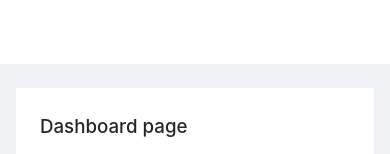
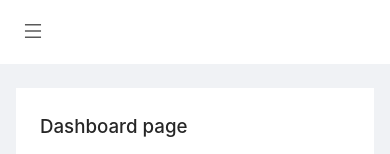
Before and after one commit to Mazurco066/reactjs-backoffice-boilerplate, a React (Create React App) app: page / in a window 390 px wide. Shown: the top 154 px of the page. Built offline with nearby package versions, Linux system fonts and the light colour scheme.

Commit message:
feat(drawer): added drawer for mobile

```diff
--- a/src/pages/_layouts/default/index.js
+++ b/src/pages/_layouts/default/index.js
@@ -5,8 +5,8 @@ import { SidebarItems } from 'utils'
 import { useHistory } from 'react-router-dom'
 
 // Components
-import { MenuUnfoldOutlined, MenuFoldOutlined } from '@ant-design/icons'
-import { Layout, Menu } from 'antd'
+import { CloseOutlined, MenuOutlined, MenuUnfoldOutlined, MenuFoldOutlined } from '@ant-design/icons'
+import { Drawer, Layout, Menu } from 'antd'
 
 // Destruct Antd
 const { Header, Sider, Content } = Layout
@@ -18,19 +18,10 @@ export default function DefaultLayout({ children }) {
   // Hooks
   const router = useHistory()
   const [ collapsed, setCollapsed ] = useState(false)
+  const [ isDrawerOpen, setDrawerOpenState ] = useState(false)
 
-  // Actions
-  const toggleSidebar = () => setCollapsed(!collapsed)
-
-  // JSX
-  return (
-    <Layout id="backoffice-layout">
-      <Sider
-        collapsed={collapsed}
-        trigger={null}
-        collapsible
-      >
-        <div className="logo" />
+  // Menu Renderer
+  const renderMenu = () => (
     <Menu theme="dark" mode="inline" defaultSelectedKeys={['1']}>
       {
         SidebarItems.map(({ text, icon, children, key, path }) => children.length > 0 ? (
@@ -58,12 +49,43 @@ export default function DefaultLayout({ children }) {
         ))
       }
     </Menu>
+  )
+
+  // Actions
+  const toggleSidebar = () => setCollapsed(!collapsed)
+  const toggleDrawer = () => setDrawerOpenState(!isDrawerOpen)
+
+  // JSX
+  return (
+    <Layout id="backoffice-layout">
+      <Sider
+        collapsed={collapsed}
+        trigger={null}
+        collapsible
+      >
+        <div className="logo" />
+        { renderMenu() }
       </Sider>
+      <Drawer
+        title="Backoffice Boilerplate"
+        placement="right"
+        closable={true}
+        onClose={() => setDrawerOpenState(false)}
+        visible={isDrawerOpen}
+        getContainer={false}
+        style={{ position: 'absolute' }}
+      >
+        { renderMenu() }
+      </Drawer>
       <Layout className="site-layout">
         <Header className="site-layout-background" style={{ padding: 0 }}>
           {createElement(collapsed ? MenuUnfoldOutlined : MenuFoldOutlined, {
             className: 'trigger',
             onClick: toggleSidebar,
+          })}
+          {createElement(isDrawerOpen ? CloseOutlined : MenuOutlined, {
+            className: 'trigger-mobile',
+            onClick: toggleDrawer,
           })}
         </Header>
         <Content
--- a/src/styles/layout.less
+++ b/src/styles/layout.less
@@ -8,6 +8,18 @@
   line-height: 64px;
   cursor: pointer;
   transition: color 0.3s;
+}
+
+#backoffice-layout .trigger-mobile {
+  padding: 0 24px;
+  font-size: 18px;
+  line-height: 64px;
+  cursor: pointer;
+  transition: color 0.3s;
+}
+
+#backoffice-layout .trigger-mobile:hover {
+  color: @primary-color;
 }
 
 #backoffice-layout .trigger:hover {
@@ -42,6 +54,11 @@
   border: 2px solid @primary-color;
 }
 
+#backoffice-layout .ant-drawer-body {
+  padding: 0;
+  background-color: #001529;
+}
+
 .site-layout .site-layout-background {
   background: #ffffff;
 }
@@ -53,6 +70,12 @@
   }
 }
 
+@media (min-width: 541px) {
+  .trigger-mobile, .ant-drawer {
+    display: none;
+  }
+}
+
 // For printing purposes
 @media print {
   .ant-layout-sider, .ant-layout-header {
```
Lines whose indentation alone changed are shown as unchanged.
